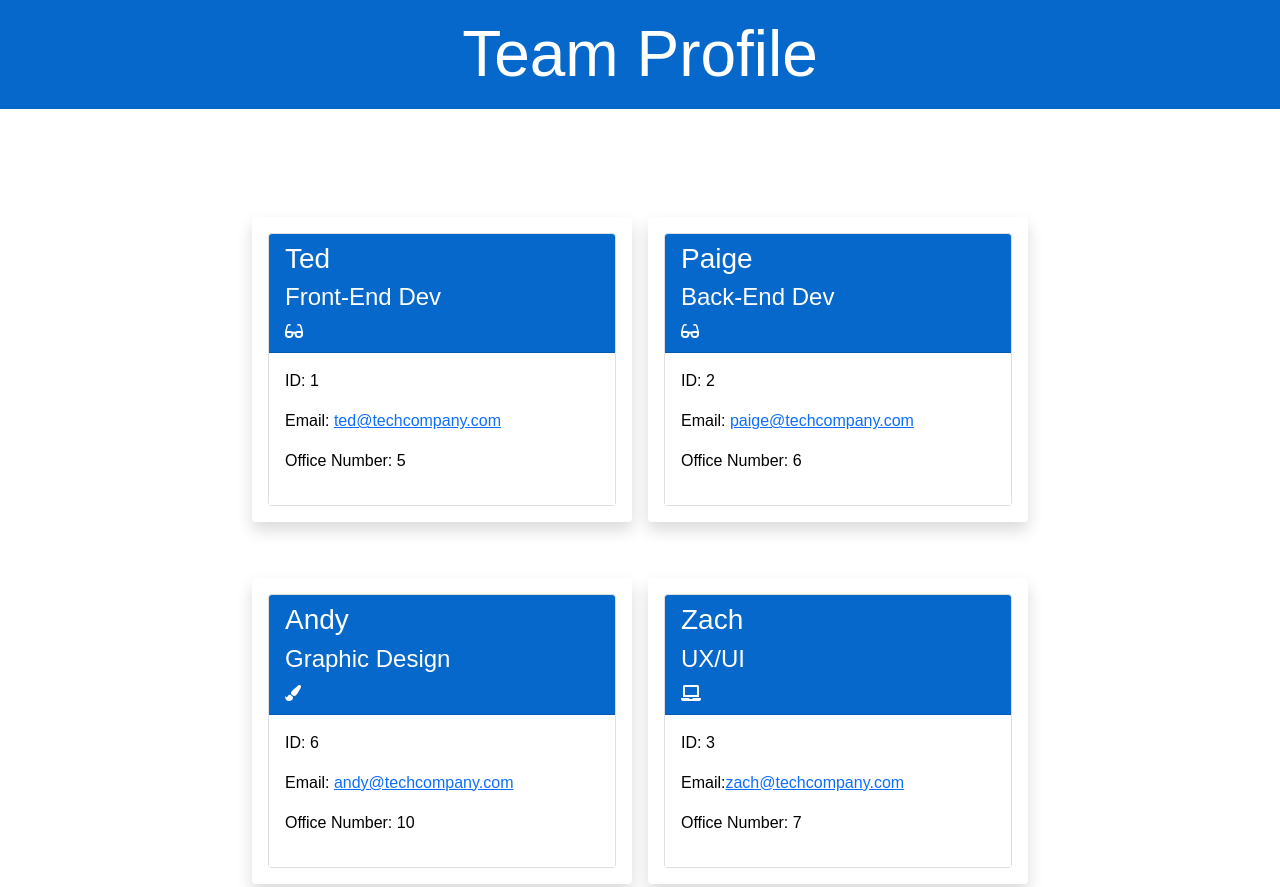
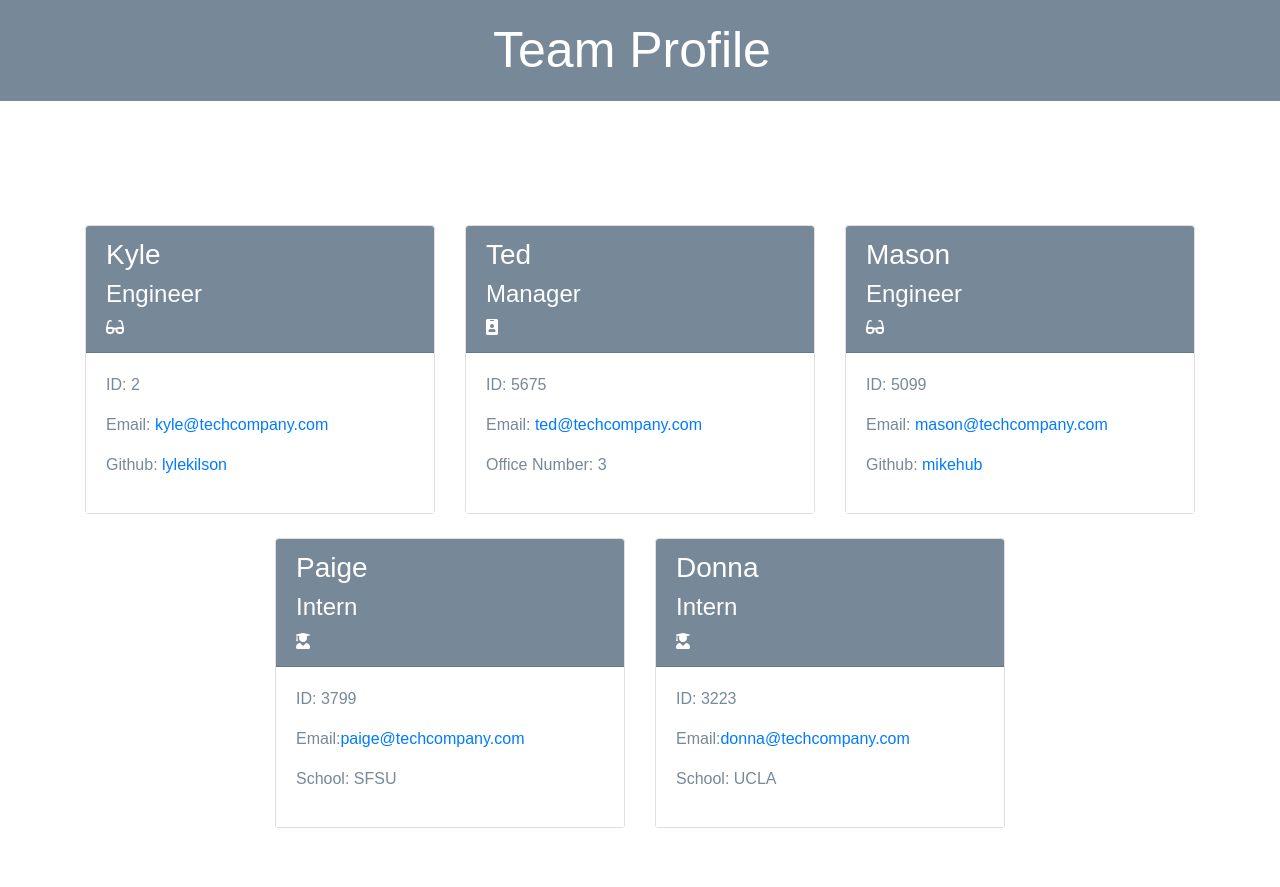
Before and after one commit to LyleKilson/team-profile-generator, a website: page dist/index.html in a window 1280 px wide. Shown: the top 887 px of the page. Drawn offline with nearby package versions, Linux system fonts and the light colour scheme.

Commit message:
HTML adjustments

```diff
--- a/dist/index.html
+++ b/dist/index.html
@@ -4,58 +4,40 @@
     <meta charset="UTF-8" />
     <meta name="viewport" content="width=device-width, initial-scale=1.0" />
     <title>team-profile-generator</title>
+
     <link
       rel="stylesheet"
       href="https://cdnjs.cloudflare.com/ajax/libs/font-awesome/5.15.3/css/all.min.css"
     />
+
     <link
-      href="https://fonts.googleapis.com/css?family=Public+Sans:300i,300,500&display=swap"
       rel="stylesheet"
-    />
-    <link
-      href="https://cdn.jsdelivr.net/npm/bootstrap@5.0.2/dist/css/bootstrap.min.css"
-      rel="stylesheet"
-      integrity="sha384-EVSTQN3/azprG1Anm3QDgpJLIm9Nao0Yz1ztcQTwFspd3yD65VohhpuuCOmLASjC"
+      href="https://stackpath.bootstrapcdn.com/bootstrap/4.5.0/css/bootstrap.min.css"
+      integrity="sha384-9aIt2nRpC12Uk9gS9baDl411NQApFmC26EwAOH8WgZl5MYYxFfc+NcPb1dKGj7Sk"
       crossorigin="anonymous"
     />
-    <link rel="stylesheet" href="style.css" />
+
+    <link rel="stylesheet" href="./style.css" />
   </head>
   <body>
-    <header class="text-center">
-      <div id="navbar">
-        <h1 class="display-3 p-3"
-          >Team Profile</h1
+    <header>
+      <nav class="navbar" id="navbar">
+        <span class="navbar-brand mb-0 h1 w-100 text-center" id="navbar-text"
+          >Team Profile</span
         >
-      </div>
+      </nav>
     </header>
     <main>
+      <!--card container-->
       <div class="container">
         <div class="row justify-content-center" id="team-cards">
-          <!--Cards-->
+          <!--card-->
 
-          <div class="col-4 m-2 shadow p-3 mb-5 bg-body rounded">
+          <div class="col-4 mt-4">
             <div class="card h-100">
               <div class="card-header">
-                <h3>Ted</h3>
-                <h4>Front-End Dev</h4>
-                <i class="fas fa-glasses"></i>
-              </div>
-
-              <div class="card-body">
-                <p class="id">ID: 1</p>
-                <p class="email">
-                  Email: <a href="mailto:ted@techcompany.com">ted@techcompany.com</a>
-                </p>
-                <p class="office">Office Number: 5</p>
-              </div>
-            </div>
-          </div>
-
-          <div class="col-4 m-2 shadow p-3 mb-5 bg-body rounded">
-            <div class="card h-100">
-              <div class="card-header">
-                <h3>Paige</h3>
-                <h4>Back-End Dev</h4>
+                <h3>Kyle</h3>
+                <h4>Engineer</h4>
                 <i class="fas fa-glasses"></i>
               </div>
 
@@ -63,83 +45,101 @@
                 <p class="id">ID: 2</p>
                 <p class="email">
                   Email:
-                  <a href="mailto:paige@techcompany.com"
-                    >paige@techcompany.com</a
-                  >
+                  <a href="mailto:kyle@techcompany.com">kyle@techcompany.com</a>
                 </p>
-                <p class="office">Office Number: 6</p>
+                <p class="github">
+                  Github:
+                  <a href="https://github.com/lylekilson">lylekilson</a>
                 </p>
               </div>
             </div>
           </div>
-          <div class="col-4 m-2 shadow p-3 mb-5 bg-body rounded">
+
+          <!--card-->
+
+          <div class="col-4 mt-4">
             <div class="card h-100">
               <div class="card-header">
-                <h3>Andy</h3>
-                <h4>Graphic Design</h4>
-                <i class="fa fa-paint-brush" aria-hidden="true"></i>
+                <h3>Ted</h3>
+                <h4>Manager</h4>
+                <i class="fas fa-id-badge"></i>
               </div>
 
               <div class="card-body">
-                <p class="id">ID: 6</p>
+                <p class="id">ID: 5675</p>
                 <p class="email">
-                  Email: <a href="mailto:andy@techcompany.com">andy@techcompany.com</a>
+                  Email:
+                  <a href="mailto:ted@techcompany.com">ted@techcompany.com</a>
                 </p>
-                <p class="office">Office Number: 10</p>
+                <p class="office">Office Number: 3</p>
               </div>
             </div>
           </div>
 
-          <div class="col-4 m-2 shadow p-3 mb-5 bg-body rounded">
+          <!--card-->
+
+          <!--card-->
+
+          <div class="col-4 mt-4">
             <div class="card h-100">
               <div class="card-header">
-                <h3>Zach</h3>
-                <h4>UX/UI</h4>
-                <i class="fa fa-laptop" aria-hidden="true"></i>
+                <h3>Mason</h3>
+                <h4>Engineer</h4>
+                <i class="fas fa-glasses"></i>
               </div>
 
               <div class="card-body">
-                <p class="id">ID: 3</p>
+                <p class="id">ID: 5099</p>
                 <p class="email">
-                  Email:<a href="mailto:zach@techcompany.com">zach@techcompany.com</a>
+                  Email:
+                  <a href="mailto:mason@techcompany.com"
+                    >mason@techcompany.com</a
+                  >
                 </p>
-                <p class="office">Office Number: 7</p>
+                <p class="github">
+                  Github: <a href="https://github.com/mikehub">mikehub</a>
+                </p>
               </div>
             </div>
           </div>
 
-          <div class="col-4 m-2 shadow p-3 mb-5 bg-body rounded">
+          <!--card-->
+
+          <div class="col-4 mt-4">
             <div class="card h-100">
               <div class="card-header">
-                <h3>Bob</h3>
-                <h4>IT</h4>
-                <i class="fa fa-desktop" aria-hidden="true"></i>
+                <h3>Paige</h3>
+                <h4>Intern</h4>
+                <i class="fas fa-user-graduate"></i>
               </div>
 
               <div class="card-body">
-                <p class="id">ID: 4</p>
+                <p class="id">ID: 3799</p>
                 <p class="email">
-                  Email: <a href="mailto:bob@techcompany.com">bob@techcompany.com</a>
+                  Email:<a href="mailto:paige@techcompany.com"
+                    >paige@techcompany.com</a
+                  >
                 </p>
-                <p class="office">Office Number: 8</p>
+                <p class="school">School: SFSU</p>
               </div>
             </div>
           </div>
-
-          <div class="col-4 m-2 shadow p-3 mb-5 bg-body rounded">
+          <div class="col-4 mt-4">
             <div class="card h-100">
               <div class="card-header">
-                <h3>Quinn</h3>
+                <h3>Donna</h3>
                 <h4>Intern</h4>
-                <i class="fa fa-graduation-cap" aria-hidden="true"></i>
+                <i class="fas fa-user-graduate"></i>
               </div>
 
               <div class="card-body">
-                <p class="id">ID: 5</p>
+                <p class="id">ID: 3223</p>
                 <p class="email">
-                  Email:<a href="mailto:quinn@techcompany.com">quinn@techcompany.com</a>
+                  Email:<a href="mailto:donna@techcompany.com"
+                    >donna@techcompany.com</a
+                  >
                 </p>
-                <p class="school">School: Dixie State University</p>
+                <p class="school">School: UCLA</p>
               </div>
             </div>
           </div>
@@ -153,8 +153,13 @@
     crossorigin="anonymous"
   ></script>
   <script
-    src="https://cdn.jsdelivr.net/npm/bootstrap@5.0.2/dist/js/bootstrap.bundle.min.js"
-    integrity="sha384-MrcW6ZMFYlzcLA8Nl+NtUVF0sA7MsXsP1UyJoMp4YLEuNSfAP+JcXn/tWtIaxVXM"
+    src="https://cdn.jsdelivr.net/npm/popper.js@1.16.0/dist/umd/popper.min.js"
+    integrity="sha384-Q6E9RHvbIyZFJoft+2mJbHaEWldlvI9IOYy5n3zV9zzTtmI3UksdQRVvoxMfooAo"
+    crossorigin="anonymous"
+  ></script>
+  <script
+    src="https://stackpath.bootstrapcdn.com/bootstrap/4.5.0/js/bootstrap.min.js"
+    integrity="sha384-OgVRvuATP1z7JjHLkuOU7Xw704+h835Lr+6QL9UvYjZE3Ipu6Tp75j7Bh/kR0JKI"
     crossorigin="anonymous"
   ></script>
 </html>
--- a/dist/style.css
+++ b/dist/style.css
@@ -3,8 +3,8 @@
 }
 
 :root {
-  --primary: rgb(6, 104, 202);
-  --secondary: rgb(255, 255, 255);
+  --primary: lightslategray;
+  --secondary: white;
 }
 
 body {
@@ -14,6 +14,11 @@ body {
 #navbar {
   background-color: var(--primary);
   color: var(--secondary);
+  font-size: 50px;
+}
+
+.navbar-brand {
+  font-size: 50px;
 }
 
 .card-header {
@@ -31,7 +36,3 @@ body {
   justify-content: space-evenly;
   display: flex;
 }
-
-p {
-  color: black;
-}
```
